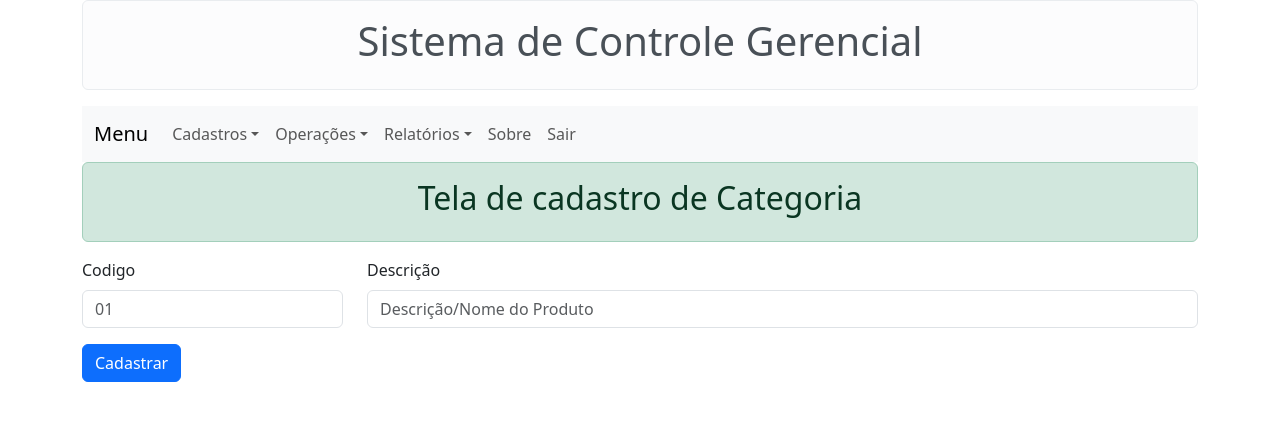
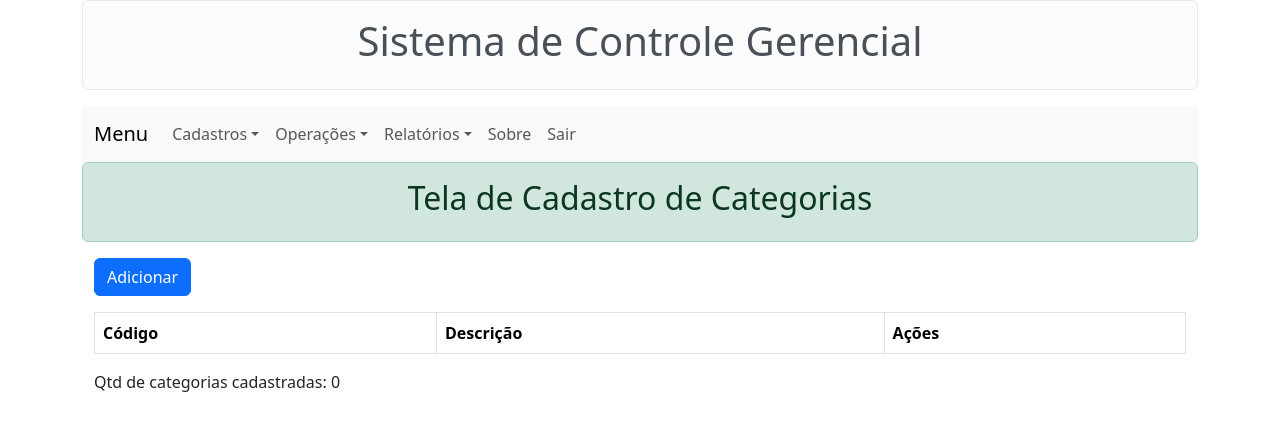
Before and after one commit to felipe0-stack/Trabalho, a React (Create React App) app: page /categoria in a window 1280 px wide. Shown: the top 430 px of the page. Built offline with nearby package versions, Linux system fonts and the light colour scheme.

Commit message:
Atualizando FormCadCategoria, TabelaCategoria e TelaCadastroCategoria

```diff
--- a/src/componentes/Telas/Formularios/FormCadCategoria.jsx
+++ b/src/componentes/Telas/Formularios/FormCadCategoria.jsx
@@ -4,42 +4,84 @@ import Col from 'react-bootstrap/Col';
 import Form from 'react-bootstrap/Form';
 import Row from 'react-bootstrap/Row';
 
-export default function FormCadCategoria() {
-    const [validated, setValidated] = useState(false);
+export default function FormCadCategoria(props) {
+    const [categoria, setCategoria] = useState({
+        codigo: "",
+        descricao: ""
+    });
 
-    const handleSubmit = (event) => {
-        const form = event.currentTarget;
-        if (form.checkValidity() === false) {
-            event.preventDefault();
-            event.stopPropagation();
+    const [validated, setFormValidated] = useState(false);
+
+    function handleSubmit(evento) {
+        const form = evento.currentTarget;
+        if (form.checkValidity()) {
+            if (props.modoAlterar) {
+                // Alterar categoria
+                props.setListaCategorias(props.listaCategorias.map((item) => {
+                    return item.codigo !== props.categoriaSelecionada.codigo ? item : props.categoriaSelecionada;
+                }));
+                props.setModoAlterar(false);
+            } else {
+                // Cadastrar categoria
+                props.setListaCategorias([...props.listaCategorias, categoria]);
+            }
+            props.setExibirTabela(true);
+        } else {
+            setFormValidated(true);
         }
+        evento.preventDefault();
+        evento.stopPropagation();
+    }
 
-        setValidated(true);
-    };
+    function manipularMudanca(evento) {
+        const elemento = evento.target.name;
+        const valor = evento.target.value;
+        if (props.modoAlterar) {
+            props.setCategoriaSelecionada({ ...props.categoriaSelecionada, [elemento]: valor });
+        } else {
+            setCategoria({ ...categoria, [elemento]: valor });
+        }
+    }
 
     return (
         <Form noValidate validated={validated} onSubmit={handleSubmit}>
             <Row className="mb-3">
-                <Form.Group as={Col} md="3" controlId="validationCustom01">
-                    <Form.Label>Codigo</Form.Label>
+                <Form.Group as={Col} md="6">
+                    <Form.Label>Código</Form.Label>
                     <Form.Control
                         required
                         type="text"
-                        placeholder="01"
+                        id="codigo"
+                        name="codigo"
+                        value={props.modoAlterar ? props.categoriaSelecionada.codigo : categoria.codigo}
+                        onChange={manipularMudanca}
+                        disabled={props.modoAlterar} // Código não pode ser alterado
                     />
-                    <Form.Control.Feedback>Looks good!</Form.Control.Feedback>
                 </Form.Group>
-                <Form.Group as={Col} md="9" controlId="validationCustom02">
+                <Form.Group as={Col} md="6">
                     <Form.Label>Descrição</Form.Label>
                     <Form.Control
                         required
                         type="text"
-                        placeholder="Descrição/Nome do Produto"
+                        id="descricao"
+                        name="descricao"
+                        value={props.modoAlterar ? props.categoriaSelecionada.descricao : categoria.descricao}
+                        onChange={manipularMudanca}
                     />
-                    <Form.Control.Feedback>Looks good!</Form.Control.Feedback>
                 </Form.Group>
             </Row>
-            <Button type="submit">Cadastrar</Button>
+            <Row className='mt-2 mb-2'>
+                <Col md={1}>
+                    {props.modoAlterar ? (
+                        <Button type="submit">Alterar</Button>
+                    ) : (
+                        <Button type="submit">Cadastrar</Button>
+                    )}
+                </Col>
+                <Col md={{ offset: 1 }}>
+                    <Button onClick={() => { props.setExibirTabela(true); }}>Voltar</Button>
+                </Col>
+            </Row>
         </Form>
     );
 }
--- a/src/componentes/Telas/Tabelas/TabelaCategorias.jsx
+++ b/src/componentes/Telas/Tabelas/TabelaCategorias.jsx
@@ -1,13 +1,55 @@
 import { Button, Container, Table } from "react-bootstrap";
 
-export default function TabelaCategorias (props) {
+export default function TabelaCategorias(props) {
+
+    function excluirCategoria(categoria) {
+        if (window.confirm("Deseja realmente excluir a categoria " + categoria.descricao + "?")) {
+            props.setListaCategorias(props.listaCategorias.filter((item) => {
+                return item.codigo !== categoria.codigo; // Exclui a categoria pelo código
+            }));
+        }
+    }
+
+    function alterarCategoria(categoria) {
+        props.setModoAlterar(true);
+        props.setExibirTabela(false);
+        props.setCategoriaSelecionada({ ...categoria }); // Define a categoria a ser alterada
+    }
+
     return (
         <>
             <Container>
-                <Button className="mb-3" variant="primary">Adicionar</Button>
-                <Table>
-
+                <Button className="mb-3" variant="primary" onClick={() => { props.setExibirTabela(false); }}>
+                    Adicionar
+                </Button>
+                <Table striped bordered hover>
+                    <thead>
+                        <tr>
+                            <th>Código</th>
+                            <th>Descrição</th>
+                            <th>Ações</th>
+                        </tr>
+                    </thead>
+                    <tbody>
+                        {props.listaCategorias?.map((categoria) => {
+                            return (
+                                <tr key={categoria.codigo}>
+                                    <td>{categoria.codigo}</td>
+                                    <td>{categoria.descricao}</td>
+                                    <td>
+                                        <Button onClick={() => { alterarCategoria(categoria) }} variant="warning">
+                                            Alterar
+                                        </Button>{' '}
+                                        <Button onClick={() => { excluirCategoria(categoria) }} variant="danger">
+                                            Excluir
+                                        </Button>
+                                    </td>
+                                </tr>
+                            );
+                        })}
+                    </tbody>
                 </Table>
+                <p>Qtd de categorias cadastradas: {props.listaCategorias.length}</p>
             </Container>
         </>
     );
--- a/src/componentes/Telas/TelaCadastroCategoria.jsx
+++ b/src/componentes/Telas/TelaCadastroCategoria.jsx
@@ -1,14 +1,41 @@
-import FormCadCategoria from "./Formularios/FormCadCategoria";
+import { useState } from "react";
 import Pagina from '../layouts/Pagina';
+import TabelaCategorias from './Tabelas/TabelaCategorias';
+import FormCadCategoria from './Formularios/FormCadCategoria'
 import { Alert } from "react-bootstrap";
 
-export default function TelaCadastroCategoria(props) {
+export default function TelaCadastroCategoria() {
+    const [exibirTabela, setExibirTabela] = useState(true);
+    const [listaDeCategorias, setListaDeCategorias] = useState([]);
+    const [modoAlterar, setModoAlterar] = useState(false);
+    const [categoriaSelecionada, setCategoriaSelecionada] = useState({
+        codigo: "",
+        descricao: ""
+    });
+
     return (
         <Pagina>
             <Alert className="text-center" variant="success">
-                <h2 className="text-center">Tela de cadastro de Categoria</h2>
+                <h2 className="text-center">Tela de Cadastro de Categorias</h2>
             </Alert>
-            <FormCadCategoria />
+            {exibirTabela ?
+                <TabelaCategorias
+                    listaCategorias={listaDeCategorias}
+                    setListaCategorias={setListaDeCategorias}
+                    setExibirTabela={setExibirTabela}
+                    setModoAlterar={setModoAlterar}
+                    setCategoriaSelecionada={setCategoriaSelecionada}
+                /> :
+                <FormCadCategoria
+                    listaCategorias={listaDeCategorias}
+                    setListaCategorias={setListaDeCategorias}
+                    setExibirTabela={setExibirTabela}
+                    modoAlterar={modoAlterar}
+                    setModoAlterar={setModoAlterar}
+                    categoriaSelecionada={categoriaSelecionada}
+                    setCategoriaSelecionada={setCategoriaSelecionada}
+                />
+            }
         </Pagina>
     );
 }
```
